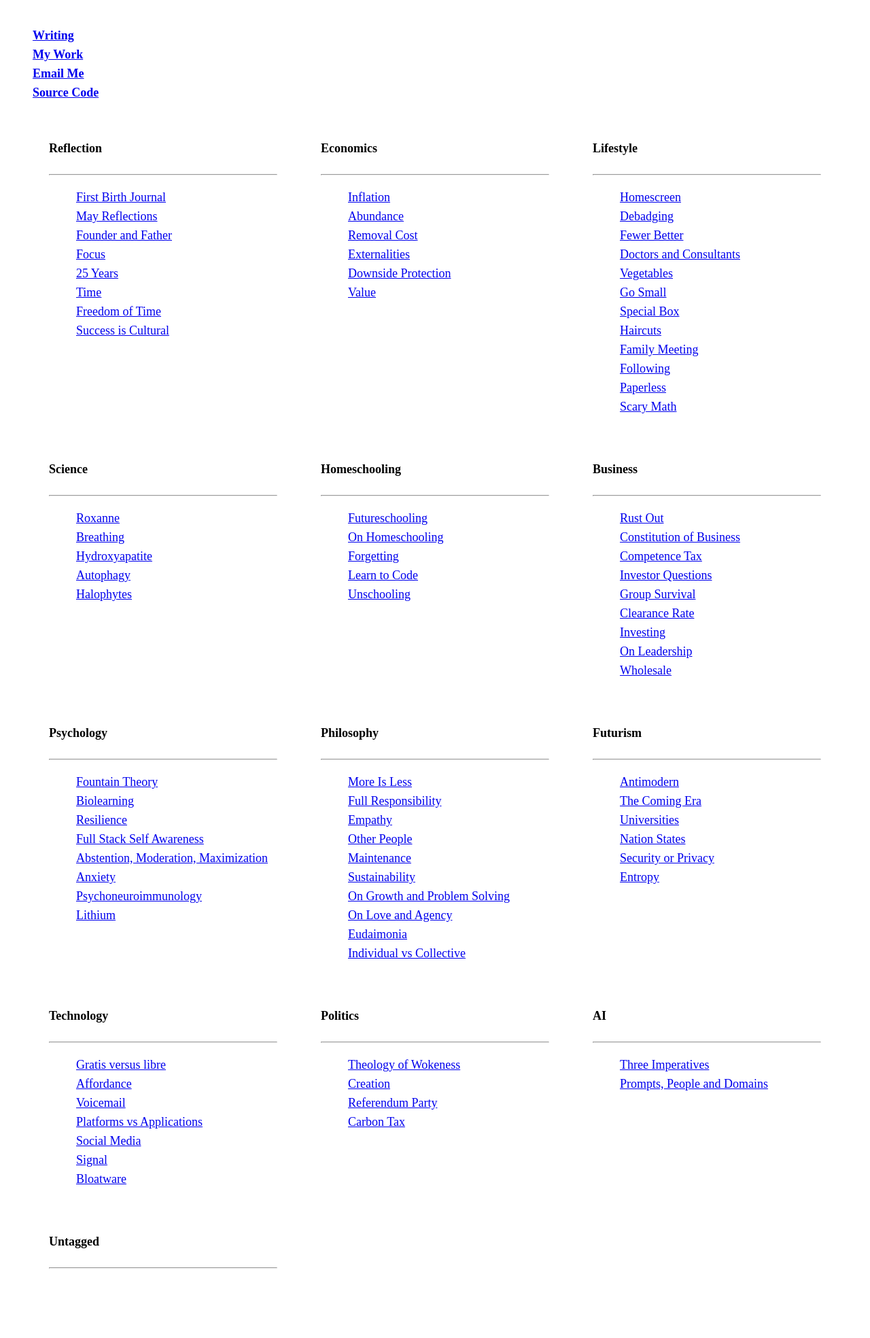
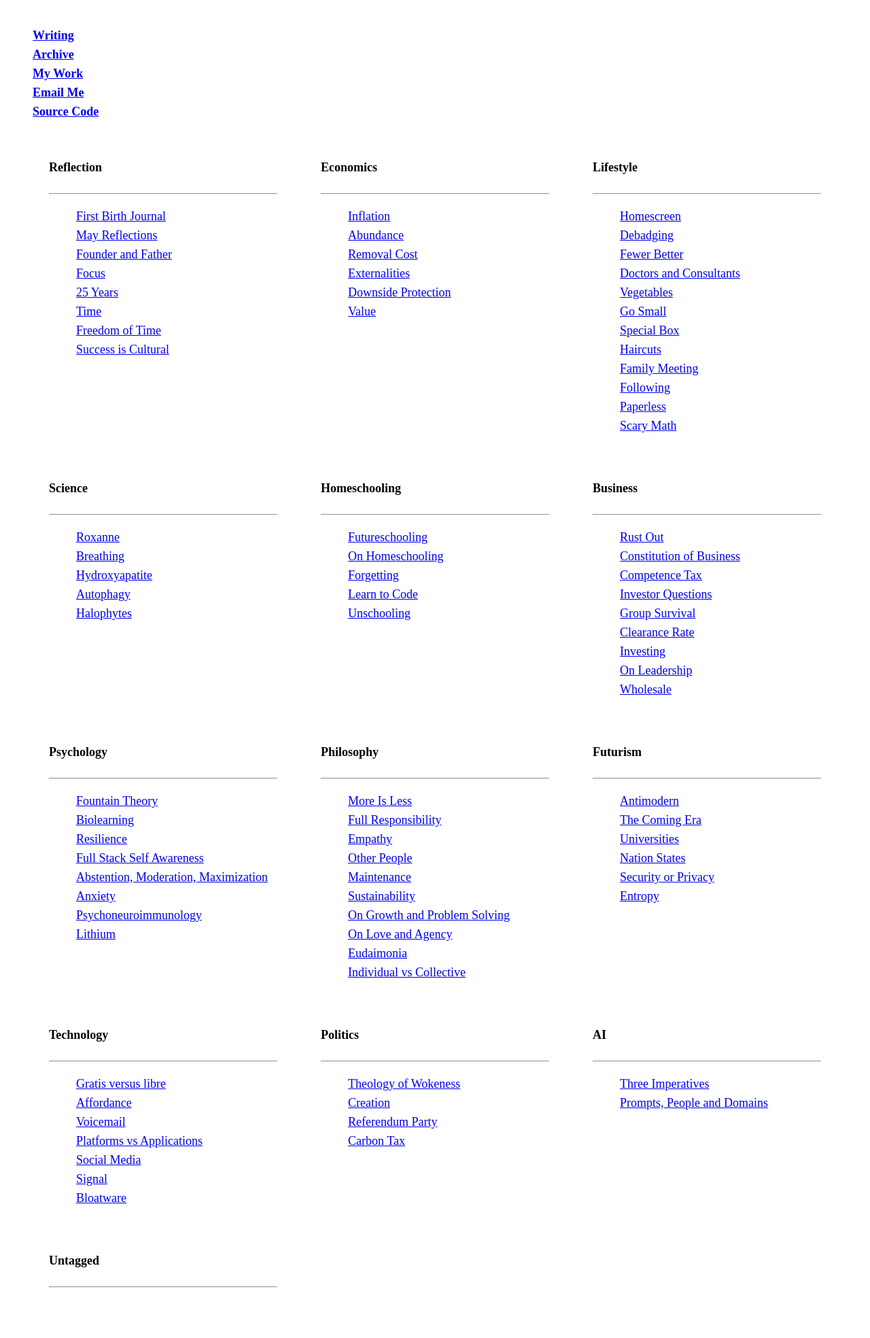
Before and after one commit to rogerkirkness/writing, a Jekyll site: the page built from index.html, in a window 1280 px wide. Shown: the whole page at 68% size. Built offline with Jekyll 4.4.1, drawn with Linux system fonts in a browser that asks for light colours; before the commit the page ends 1940 px from its top, so only the background shows below that.

Commit message:
Update default.html

```diff
--- a/_layouts/default.html
+++ b/_layouts/default.html
@@ -74,6 +74,7 @@
 	<nav class="nav">
 		<ul class="menu">
 			<li><a href="https://rogerkirkness.com/">Writing</a></li>
+			<li><a href="https://rogerkirkness.com/archive.html">Archive</a></li>
 			<li><a target="_blank" rel="noopener" href="https://convictional.com">My Work</a></li>
 			<li><a target="_blank" rel="noopener" href="codes-casual0e@icloud.com">Email Me</a></li>
 			<li><a target="_blank" rel="noopener" href="https://github.com/rogerkirkness/personal">Source Code</a></li>
```
